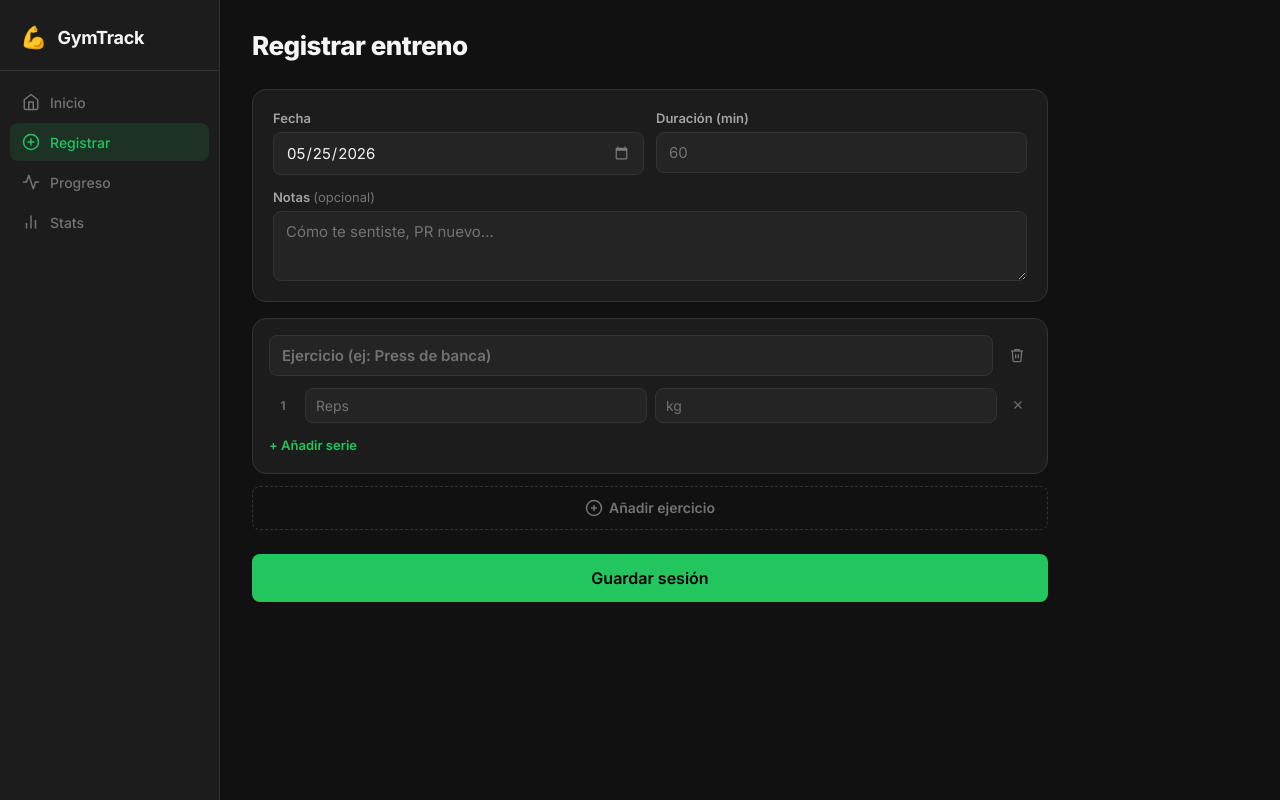
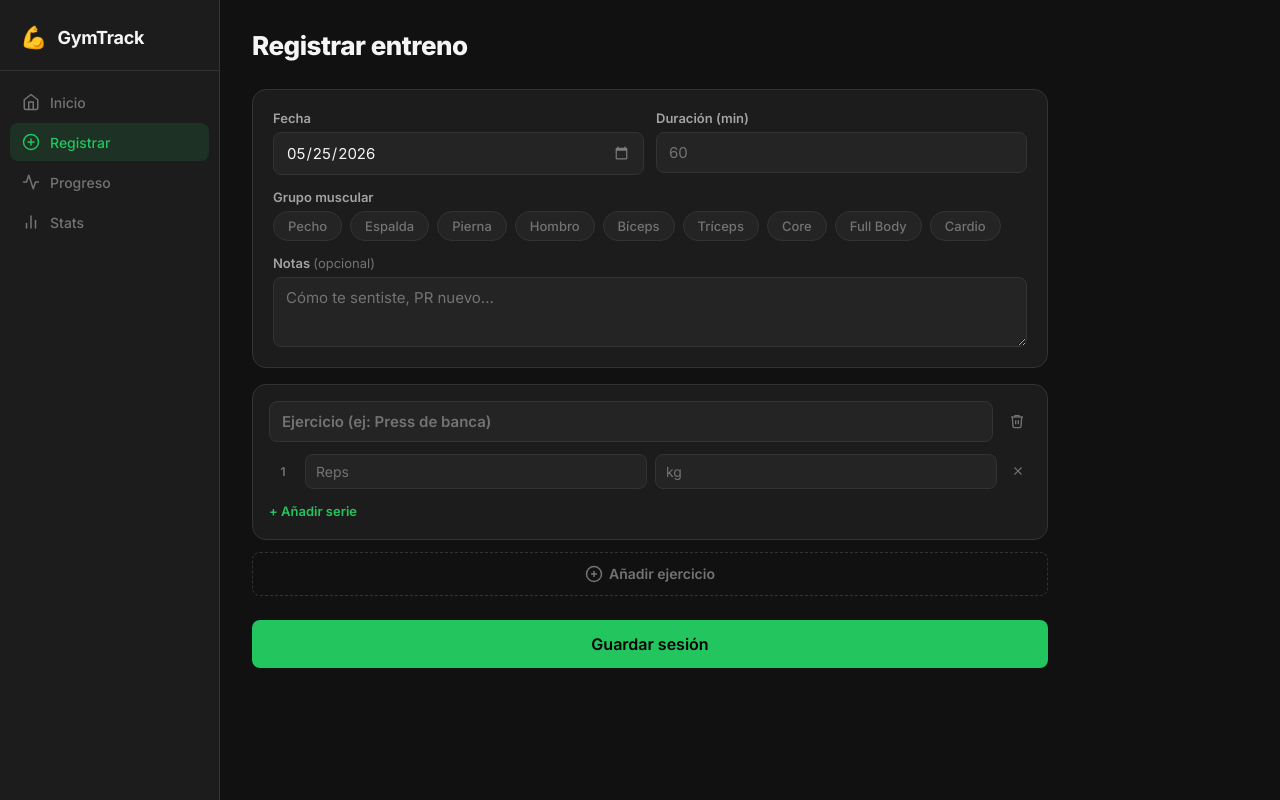
Before and after one commit to jantonio00420092004-ship-it/gymtrack, a Flask app: page /log in a window 1280 px wide. Run offline with Flask 3, Linux system fonts and the light colour scheme; data that the repository does not hold is empty.

Commit message:
Agregar campo grupo muscular en registro

```diff
--- a/app.py
+++ b/app.py
@@ -24,6 +24,7 @@ def init_db():
             id INTEGER PRIMARY KEY AUTOINCREMENT,
             date TEXT NOT NULL UNIQUE,
             duration_minutes INTEGER,
+            muscle_group TEXT,
             notes TEXT,
             created_at TEXT DEFAULT (datetime('now'))
         );
@@ -37,6 +38,12 @@ def init_db():
             FOREIGN KEY (session_id) REFERENCES sessions(id) ON DELETE CASCADE
         );
     ''')
+    # Migration: add muscle_group if it doesn't exist yet
+    try:
+        conn.execute('ALTER TABLE sessions ADD COLUMN muscle_group TEXT')
+        conn.commit()
+    except Exception:
+        pass
     conn.commit()
     conn.close()
 
@@ -73,7 +80,7 @@ def index():
     db = get_db()
 
     sessions = db.execute('''
-        SELECT s.id, s.date, s.duration_minutes,
+        SELECT s.id, s.date, s.duration_minutes, s.muscle_group,
                COUNT(DISTINCT e.exercise) as exercise_count,
                COALESCE(ROUND(SUM(e.weight_kg * e.reps), 0), 0) as volume
         FROM sessions s
@@ -195,13 +202,13 @@ def save_session():
         existing = db.execute('SELECT id FROM sessions WHERE date=?', (data['date'],)).fetchone()
         if existing:
             session_id = existing['id']
-            db.execute('UPDATE sessions SET duration_minutes=?, notes=? WHERE id=?',
-                       (data.get('duration'), data.get('notes', ''), session_id))
+            db.execute('UPDATE sessions SET duration_minutes=?, muscle_group=?, notes=? WHERE id=?',
+                       (data.get('duration'), data.get('muscle_group'), data.get('notes', ''), session_id))
             db.execute('DELETE FROM entries WHERE session_id=?', (session_id,))
         else:
             cur = db.execute(
-                'INSERT INTO sessions (date, duration_minutes, notes) VALUES (?,?,?)',
-                (data['date'], data.get('duration'), data.get('notes', ''))
+                'INSERT INTO sessions (date, duration_minutes, muscle_group, notes) VALUES (?,?,?,?)',
+                (data['date'], data.get('duration'), data.get('muscle_group'), data.get('notes', ''))
             )
             session_id = cur.lastrowid
 
--- a/static/css/style.css
+++ b/static/css/style.css
@@ -418,6 +418,38 @@ a.link:hover { text-decoration: underline; }
   font-size: 14px;
 }
 
+/* ── Muscle chips ── */
+.muscle-chips {
+  display: flex;
+  flex-wrap: wrap;
+  gap: 8px;
+}
+.muscle-chip {
+  background: var(--surface-2);
+  border: 1px solid var(--border);
+  border-radius: 20px;
+  color: var(--text-muted);
+  font-family: inherit;
+  font-size: 13px;
+  font-weight: 500;
+  padding: 6px 14px;
+  cursor: pointer;
+  transition: all 0.15s;
+}
+.muscle-chip:hover { border-color: var(--accent); color: var(--accent); }
+.muscle-chip.active { background: var(--accent-dim); border-color: var(--accent); color: var(--accent); font-weight: 600; }
+
+.muscle-tag {
+  display: inline-block;
+  background: var(--accent-dim);
+  border: 1px solid rgba(34,197,94,0.25);
+  border-radius: 20px;
+  color: var(--accent);
+  font-size: 11px;
+  font-weight: 600;
+  padding: 2px 8px;
+}
+
 /* ── Date input color fix ── */
 input[type="date"]::-webkit-calendar-picker-indicator { filter: invert(1) opacity(0.4); cursor: pointer; }
 
--- a/static/js/log.js
+++ b/static/js/log.js
@@ -3,6 +3,21 @@ let exerciseCount = 0;
 function initLogPage() {
   const dateInput = document.getElementById('sessionDate');
   dateInput.addEventListener('change', () => loadExistingSession(dateInput.value));
+
+  // Muscle chip selection
+  document.querySelectorAll('.muscle-chip').forEach(chip => {
+    chip.addEventListener('click', () => {
+      const active = chip.classList.contains('active');
+      document.querySelectorAll('.muscle-chip').forEach(c => c.classList.remove('active'));
+      if (!active) {
+        chip.classList.add('active');
+        document.getElementById('muscleGroup').value = chip.dataset.value;
+      } else {
+        document.getElementById('muscleGroup').value = '';
+      }
+    });
+  });
+
   loadExistingSession(dateInput.value);
 }
 
@@ -19,6 +34,15 @@ function loadExistingSession(dateStr) {
         document.getElementById('sessionNotes').value = s.notes || '';
         document.getElementById('editingLabel').textContent = 'Editando sesión existente';
         document.getElementById('saveBtn').textContent = 'Actualizar sesión';
+
+        // Restore muscle chip
+        document.querySelectorAll('.muscle-chip').forEach(c => c.classList.remove('active'));
+        document.getElementById('muscleGroup').value = s.muscle_group || '';
+        if (s.muscle_group) {
+          document.querySelectorAll('.muscle-chip').forEach(c => {
+            if (c.dataset.value === s.muscle_group) c.classList.add('active');
+          });
+        }
 
         if (data.exercises && data.exercises.length) {
           data.exercises.forEach(ex => {
@@ -154,7 +178,7 @@ function saveSession() {
   fetch('/api/sessions', {
     method: 'POST',
     headers: { 'Content-Type': 'application/json' },
-    body: JSON.stringify({ date, duration: duration ? parseInt(duration) : null, notes, entries })
+    body: JSON.stringify({ date, duration: duration ? parseInt(duration) : null, muscle_group: document.getElementById('muscleGroup').value || null, notes, entries })
   })
     .then(r => r.json())
     .then(data => {
--- a/templates/log.html
+++ b/templates/log.html
@@ -21,6 +21,21 @@
       <label class="form-label">Duración (min)</label>
       <input type="number" id="sessionDuration" class="form-input" placeholder="60" min="1" max="300">
     </div>
+  </div>
+  <div class="form-group">
+    <label class="form-label">Grupo muscular</label>
+    <div class="muscle-chips" id="muscleChips">
+      <button type="button" class="muscle-chip" data-value="Pecho">Pecho</button>
+      <button type="button" class="muscle-chip" data-value="Espalda">Espalda</button>
+      <button type="button" class="muscle-chip" data-value="Pierna">Pierna</button>
+      <button type="button" class="muscle-chip" data-value="Hombro">Hombro</button>
+      <button type="button" class="muscle-chip" data-value="Bíceps">Bíceps</button>
+      <button type="button" class="muscle-chip" data-value="Tríceps">Tríceps</button>
+      <button type="button" class="muscle-chip" data-value="Core">Core</button>
+      <button type="button" class="muscle-chip" data-value="Full Body">Full Body</button>
+      <button type="button" class="muscle-chip" data-value="Cardio">Cardio</button>
+    </div>
+    <input type="hidden" id="muscleGroup">
   </div>
   <div class="form-group">
     <label class="form-label">Notas <span class="form-hint">(opcional)</span></label>
```
Also changed, not shown: templates/index.html (+6 -1 lines).
